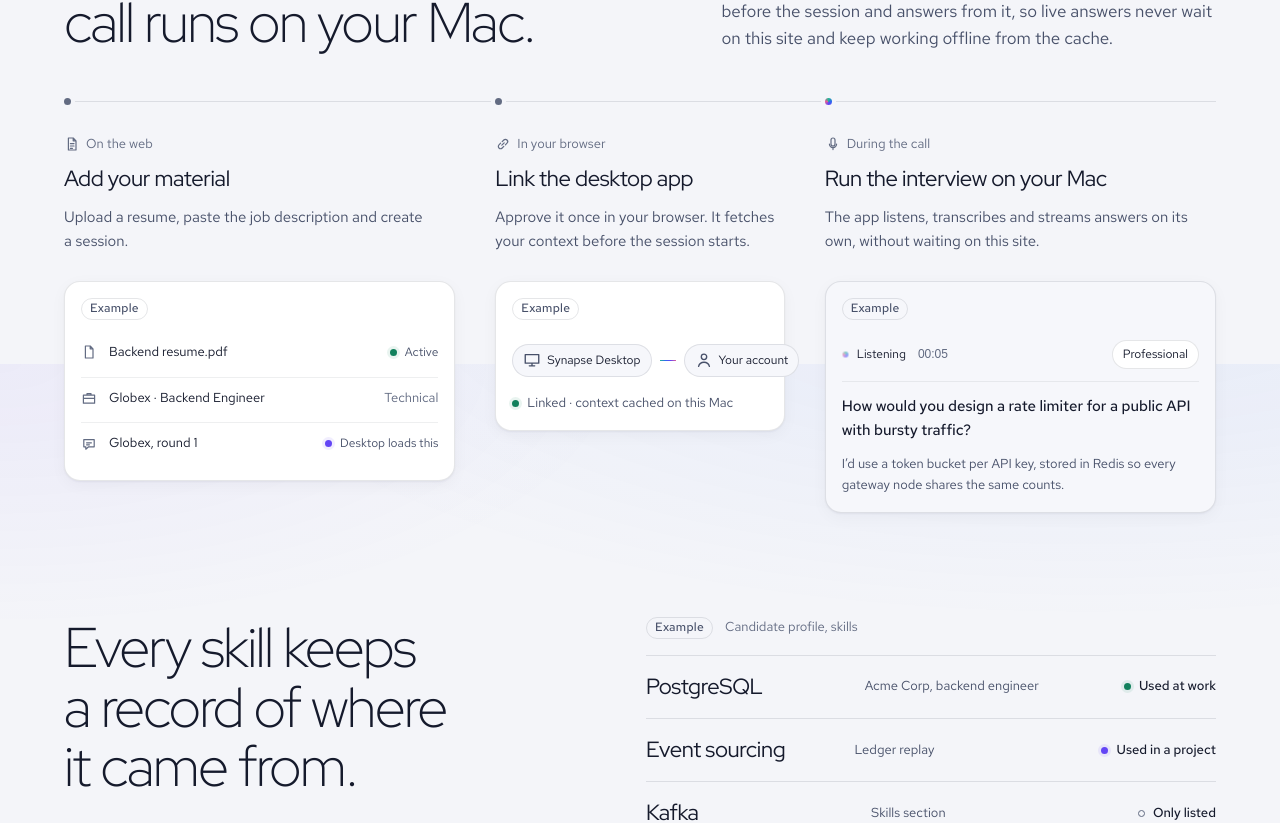
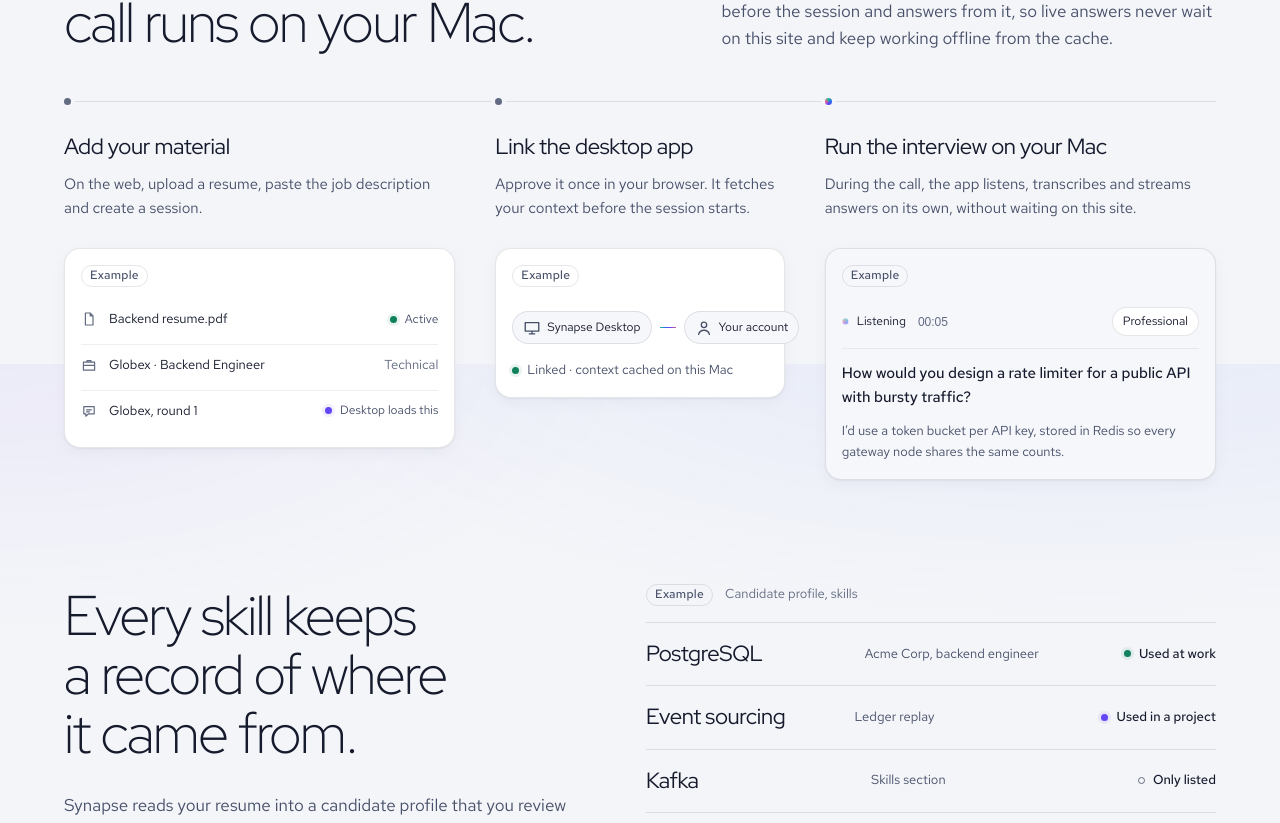
Before and after one commit to ank0xkernel/Synapse, a Next.js app in the folder web/: page / in a window 1280 px wide. Shown: the part 1248-2071 px from the top of the page. Built offline with nearby package versions, Linux system fonts and the light colour scheme; no server answers; a web font is replaced by a local one.

Commit message:
fix: drop kicker lines above landing step headings

```diff
--- a/web/app/landing.module.css
+++ b/web/app/landing.module.css
@@ -28,7 +28,6 @@
   border-radius: var(--radius-full); background: var(--text-3); box-shadow: 0 0 0 4px var(--ground);
 }
 .station:last-child::before { background: conic-gradient(var(--mint), var(--sapphire), var(--accent), var(--rose), var(--mint)); }
-.where { display: inline-flex; align-items: center; gap: 6px; font-size: var(--text-sm); color: var(--text-3); }
 .frag {
   margin-top: auto; display: flex; flex-direction: column; gap: var(--space-1); padding: var(--space-4);
   background: var(--surface-1); border: 1px solid var(--border); border-radius: var(--radius-lg); box-shadow: var(--shadow-1);
--- a/web/app/page.tsx
+++ b/web/app/page.tsx
@@ -81,9 +81,8 @@ export default async function Landing() {
           </div>
           <ol className={s.stations}>
             <li className={s.station}>
-              <span className={s.where}><Icon name="resume" size={16} />On the web</span>
               <h3 className={s.h3}>Add your material</h3>
-              <p className={s.small}>Upload a resume, paste the job description and create a session.</p>
+              <p className={s.small}>On the web, upload a resume, paste the job description and create a session.</p>
               <div className={s.frag} aria-hidden="true">
                 <span className={`tag ${s.fragTag}`}>Example</span>
                 <div className={s.fragRow}><Icon name="file" size={16} /><span className={s.fragName}>Backend resume.pdf</span><span className="status" data-tone="positive">Active</span></div>
@@ -92,7 +91,6 @@ export default async function Landing() {
               </div>
             </li>
             <li className={s.station}>
-              <span className={s.where}><Icon name="link" size={16} />In your browser</span>
               <h3 className={s.h3}>Link the desktop app</h3>
               <p className={s.small}>Approve it once in your browser. It fetches your context before the session starts.</p>
               <div className={`${s.frag} ${s.fragLink}`} aria-hidden="true">
@@ -106,9 +104,8 @@ export default async function Landing() {
               </div>
             </li>
             <li className={s.station}>
-              <span className={s.where}><Icon name="mic" size={16} />During the call</span>
               <h3 className={s.h3}>Run the interview on your Mac</h3>
-              <p className={s.small}>The app listens, transcribes and streams answers on its own, without waiting on this site.</p>
+              <p className={s.small}>During the call, the app listens, transcribes and streams answers on its own, without waiting on this site.</p>
               <div className={`${s.frag} ${s.fragCall}`} aria-hidden="true">
                 <span className={`tag ${s.fragTag}`}>Example</span>
                 <div className={s.callBar}><span className="status" data-tone="busy">Listening</span><span className={s.mono}>00:05</span><span className={s.callMode}>Professional</span></div>
```
